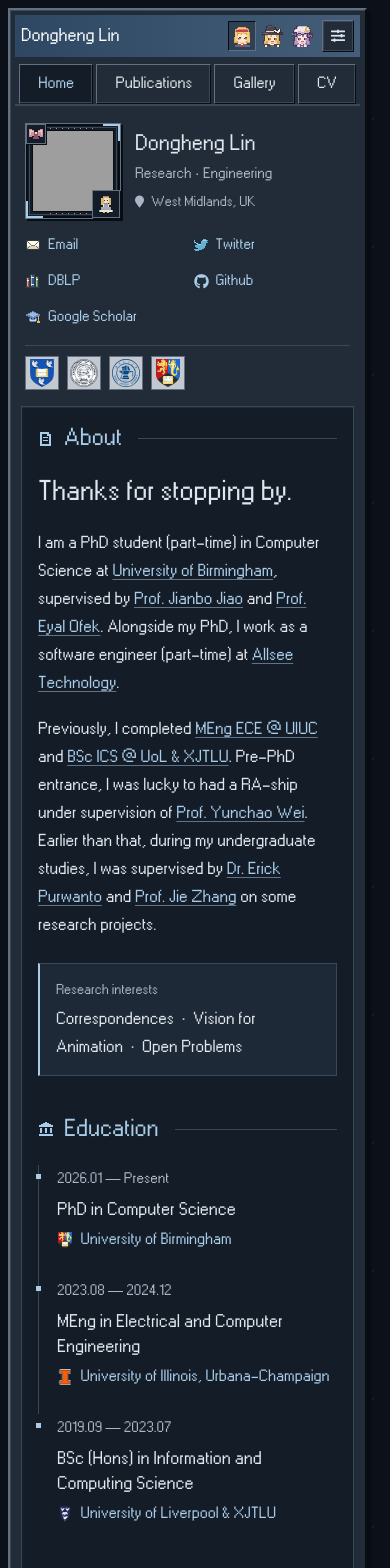
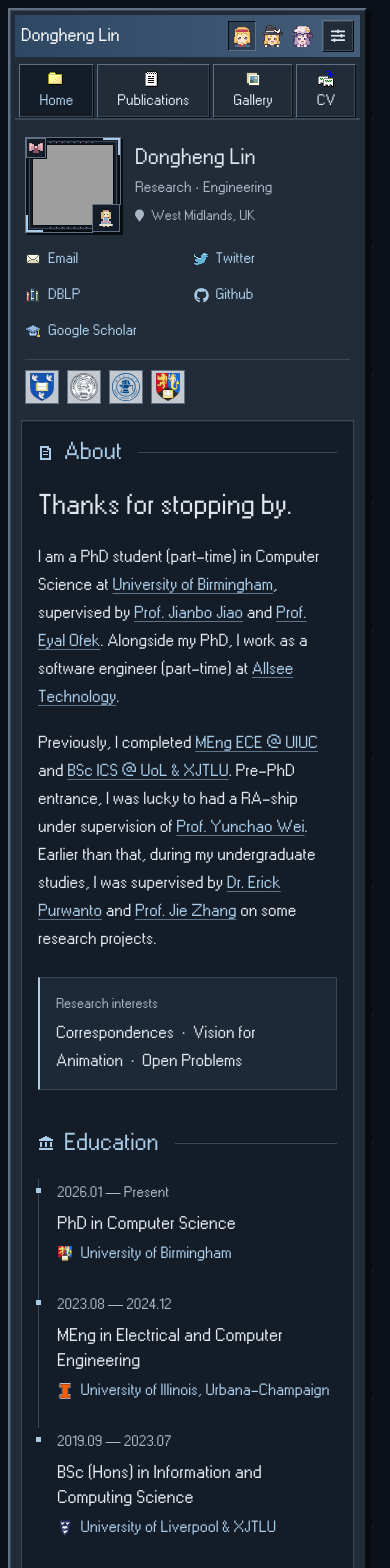
Before and after one commit to Rathgrith/Rathgrith.github.io, a Jekyll site: the page built from _pages/about.md, in a window 390 px wide. Shown: the top 1568 px of the page. Built offline with Jekyll 4.4.1, drawn with Linux system fonts in a browser that asks for light colours; grey boxes are pictures that could not be loaded.

Commit message:
Refine portrait sizing and add pixel navigation icons

```diff
--- a/_includes/masthead.html
+++ b/_includes/masthead.html
@@ -14,9 +14,9 @@
 </header>
 <div class="classic-toolbar">
   <nav class="classic-navigation" aria-label="Main navigation">
-    <a class="classic-tab" href="{{ '/' | relative_url }}" data-classic-page="home">Home</a>
-    <a class="classic-tab" href="{{ '/#publications' | relative_url }}">Publications</a>
-    <a class="classic-tab" href="{{ '/gallery/' | relative_url }}" data-classic-page="gallery">Gallery</a>
-    <a class="classic-tab" href="{{ '/assets/resume.pdf' | relative_url }}">CV</a>
+    <a class="classic-tab" href="{{ '/' | relative_url }}" data-classic-page="home"><img class="classic-nav-icon" src="{{ '/assets/images/classic/icons/16/directory_closed-1.png' | relative_url }}" alt="" width="16" height="16">Home</a>
+    <a class="classic-tab" href="{{ '/#publications' | relative_url }}"><img class="classic-nav-icon" src="{{ '/assets/images/classic/icons/16/notepad_file-1.png' | relative_url }}" alt="" width="16" height="16">Publications</a>
+    <a class="classic-tab" href="{{ '/gallery/' | relative_url }}" data-classic-page="gallery"><img class="classic-nav-icon" src="{{ '/assets/images/classic/icons/16/gallery.svg' | relative_url }}" alt="" width="16" height="16">Gallery</a>
+    <a class="classic-tab" href="{{ '/assets/resume.pdf' | relative_url }}"><img class="classic-nav-icon" src="{{ '/assets/images/classic/icons/16/address_book_card_copy-1.png' | relative_url }}" alt="" width="16" height="16">CV</a>
   </nav>
 </div>
--- a/assets/css/classic-site.css
+++ b/assets/css/classic-site.css
@@ -194,6 +194,13 @@
     Arial,
     sans-serif;
   white-space: nowrap;
+}
+.classic-nav-icon {
+  display: block;
+  flex: 0 0 16px;
+  width: 16px;
+  height: 16px;
+  image-rendering: pixelated;
 }
 .classic-tab,
 .classic-button,
@@ -1067,6 +1074,10 @@
 
 /* Keep the reading index available once the profile has scrolled away. */
 @media (min-width: 1000px) {
+  .profile_box .author__avatar {
+    width: 90%;
+    max-width: 272px;
+  }
   html[data-weather-visible="false"] .classic-profile-rail {
     align-self: stretch;
   }
@@ -1222,6 +1233,9 @@
     grid-template-columns: 100px minmax(125px, 1fr) minmax(180px, 1.2fr);
     gap: 14px;
   }
+  .profile_box .author__content {
+    align-self: start;
+  }
   .profile_box .author__urls-wrapper {
     grid-column: 3;
     grid-row: 1;
@@ -1311,15 +1325,21 @@
     margin-left: 0;
   }
 }
+@media (max-width: 399px) {
+  .classic-tab {
+    flex-direction: column;
+    gap: 4px;
+    min-height: 54px;
+    padding: 6px;
+    font-size: 15px;
+  }
+}
 @media (max-width: 359px) {
   .classic-site-name {
     font-size: 16px;
   }
   .classic-masthead {
     padding-inline: 4px;
-  }
-  .classic-tab {
-    padding-inline: 6px;
   }
   .sidebar .profile_box {
     grid-template-columns: 80px minmax(0, 1fr);
```
Also changed, not shown: assets/images/classic/icons/16/gallery.svg (added).
